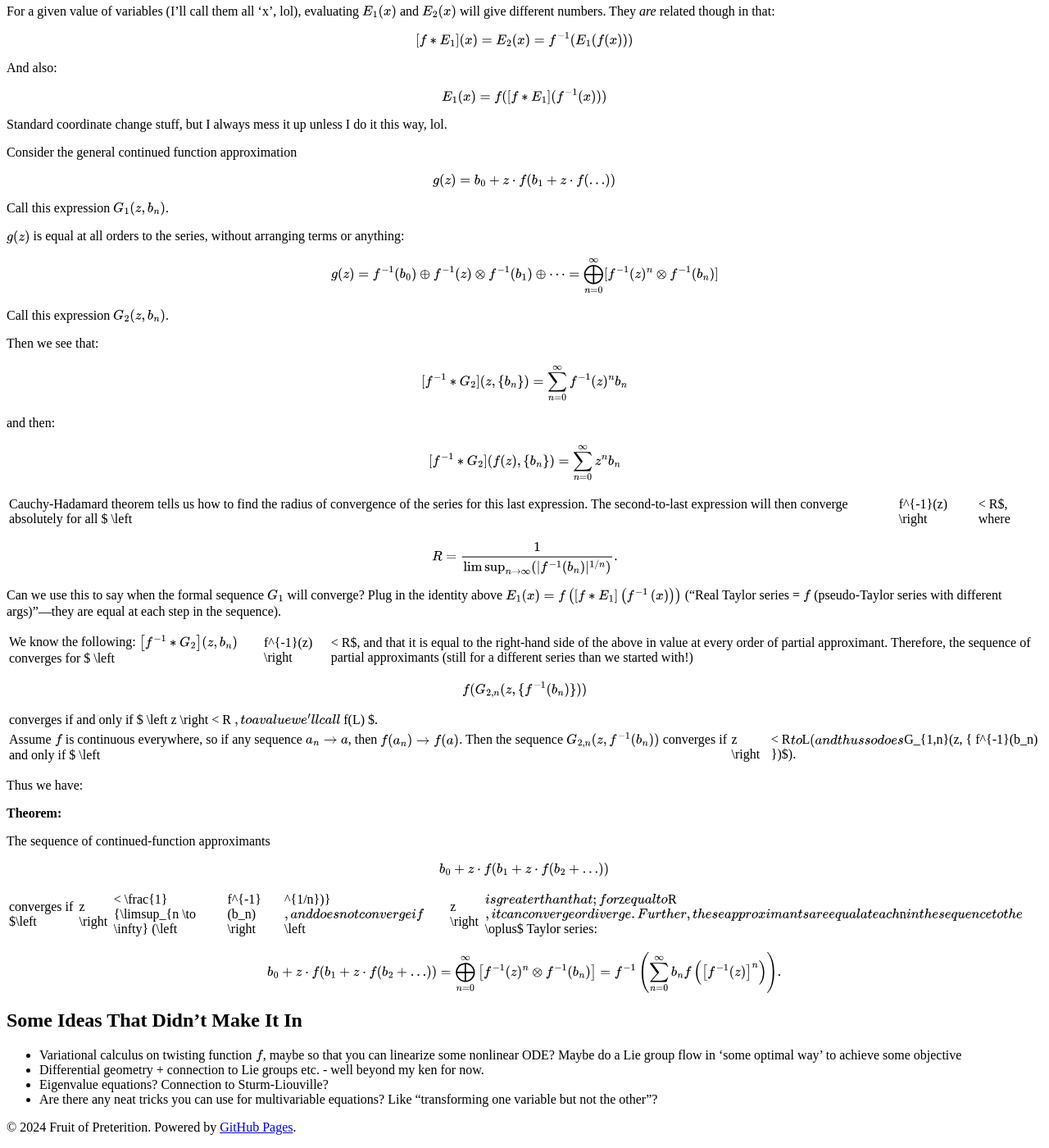
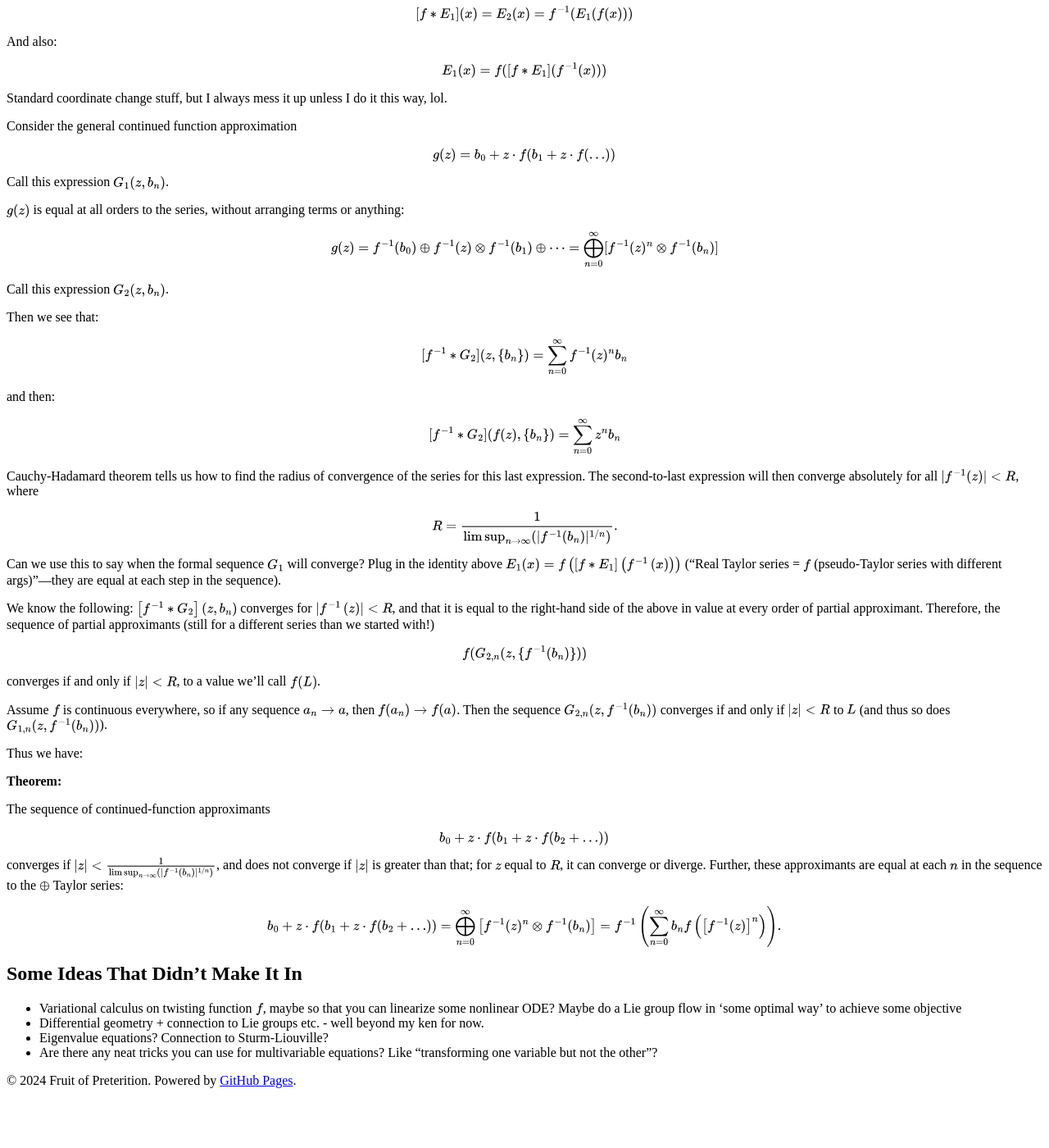
Before and after one commit to CharlesR-W/crw-blog, a Jekyll site: the page built from _posts/2024-12-02-Nonlinear-Calculi.md, in a window 1280 px wide and 1400 px high, scrolled down 7152 px. Shown: the whole window at 82% size. Built offline with Jekyll 4.4.1, drawn with Linux system fonts in a browser that asks for light colours; our own code applies the rules of GitHub Pages for plain Markdown files; after the commit the page ends 8495 px from its top, so only the background shows below that; some of the changed text lies outside the part shown.

Commit message:
Update 2024-12-02-Nonlinear-Calculi.md

```diff
--- a/_posts/2024-12-02-Nonlinear-Calculi.md
+++ b/_posts/2024-12-02-Nonlinear-Calculi.md
@@ -70,7 +70,7 @@ In turn, giving you at least one metric $d_{\oplus}$. You can presumably do just
 The last thing I'll use is a notion of intervals and the natural (Haar) measure:
 
 $$
-d\mu_{\oplus}(x) = \frac{dx}{\left. \frac{d}{dg} (x \oplus g) \right|_{g=e_{\oplus}}}
+d\mu_{\oplus}(x) = \frac{dx}{\left. \frac{d}{dg} (x \oplus g) \|_{g=e_{\oplus}}}
 $$
 
 This basically lets us express the $\oplus$-integral in terms of the regular additive one; note $\frac{d}{dx}$ there is the normal additive derivative. $\mu_{\oplus}$ is defined by the fact that if you feed it an interval, it'll give you an answer which is invariant under action by $\oplus$-ing anything to both ends of the interval—the same way $(1,10)$ is the same length as $(1 \oplus 10, 10 \oplus 10) = (11,20)$, just with $\oplus$ instead. In the geometric case, _multiplying_ both interval-ends by 10 will give you the length wrt $\mu$ before and after.
@@ -495,7 +495,7 @@ $$
 [f^{-1} * G_2](f(z), \{ b_n \}) = \sum_{n=0}^{\infty} z^n b_n
 $$
 
-Cauchy-Hadamard theorem tells us how to find the radius of convergence of the series for this last expression. The second-to-last expression will then converge absolutely for all $ \left| f^{-1}(z) \right|  < R$, where
+Cauchy-Hadamard theorem tells us how to find the radius of convergence of the series for this last expression. The second-to-last expression will then converge absolutely for all $ \| f^{-1}(z) \|  < R$, where
 
 $$
 R = \frac{1}{\limsup_{n \to \infty} (|f^{-1}(b_n)|^{1/n})}.
@@ -503,15 +503,15 @@ $$
 
 Can we use this to say when the formal sequence $G_1$ will converge? Plug in the identity above $ E_1(x) = f\left(\left[f * E_1\right]\left(f^{-1}\left(x\right)\right)\right) $ (“Real Taylor series = $f$ (pseudo-Taylor series with different args)”—they are equal at each step in the sequence).
 
-We know the following: $ \left[ f^{-1} * G_2 \right] (z, \{ b_n \}) $ converges for $ \left| f^{-1}(z) \right| < R$, and that it is equal to the right-hand side of the above in value at every order of partial approximant. Therefore, the sequence of partial approximants (still for a different series than we started with!)
+We know the following: $ \left[ f^{-1} * G_2 \right] \left( z, \{ b_n \} \right) $ converges for $ \| f^{-1} \left( z \right) \| < R$, and that it is equal to the right-hand side of the above in value at every order of partial approximant. Therefore, the sequence of partial approximants (still for a different series than we started with!)
 
 $$
 f(G_{2,n}(z, \{ f^{-1}(b_n) \}))
 $$
 
-converges if and only if $ \left| z \right| < R $, to a value we’ll call $ f(L) $.
+converges if and only if $ \| z \| < R $, to a value we’ll call $ f(L) $.
 
-Assume $f$ is continuous everywhere, so if any sequence $a_n \to a$, then $f(a_n) \to f(a)$. Then the sequence $G_{2,n}(z, \{ f^{-1}(b_n) \})$ converges if and only if $ \left| z \right| < R$ to $L$ (and thus so does $G_{1,n}(z, \{ f^{-1}(b_n) \})$).
+Assume $f$ is continuous everywhere, so if any sequence $a_n \to a$, then $f(a_n) \to f(a)$. Then the sequence $G_{2,n}(z, \{ f^{-1}(b_n) \})$ converges if and only if $ \| z \| < R$ to $L$ (and thus so does $G_{1,n}(z, \{ f^{-1}(b_n) \})$).
 
 Thus we have:
 
@@ -523,7 +523,7 @@ $$
 b_0 + z \cdot f(b_1 + z \cdot f(b_2 + \dots))
 $$
 
-converges if $\left| z \right| < \frac{1}{\limsup_{n \to \infty} (\left| f^{-1}(b_n) \right|^{1/n})}$, and does not converge if $ \left| z \right| $ is greater than that; for $z$ equal to $R$, it can converge or diverge. Further, these approximants are equal at each $n$ in the sequence to the $\oplus$ Taylor series:
+converges if $\| z \| < \frac{1}{\limsup_{n \to \infty} (\| f^{-1}(b_n) \|^{1/n})}$, and does not converge if $ \| z \| $ is greater than that; for $z$ equal to $R$, it can converge or diverge. Further, these approximants are equal at each $n$ in the sequence to the $\oplus$ Taylor series:
 
 $$
 b_0 + z \cdot f(b_1 + z \cdot f(b_2 + \dots)) = \bigoplus_{n=0}^{\infty} \left[ f^{-1}(z)^n \otimes f^{-1}(b_n) \right]  = f^{-1}\left( \sum_{n=0}^{\infty} b_n f\left( \left[ f^{-1}(z) \right]^n \right) \right).
```
